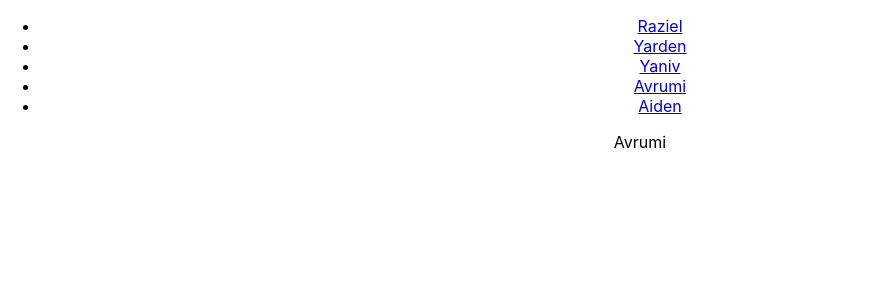
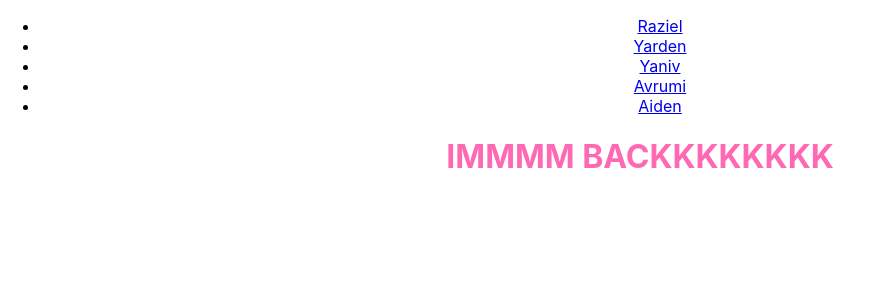
Before and after one commit to tomerp20/friday, a React (Create React App) app: page /avrumi in a window 1280 px wide. Shown: the top 300 px of the page, without its empty margins (0-873 px from the left). Built offline with nearby package versions, Linux system fonts and the light colour scheme.

Commit message:
Avromi;s First commit

```diff
--- a/src/App.js
+++ b/src/App.js
@@ -1,4 +1,5 @@
 import './App.css';
+import Avromi  from "./components/Avromi"
 
 import {
   Switch,
@@ -39,7 +40,7 @@ function App() {
            Yaniv
           </Route>
           <Route path="/avrumi">
-            Avrumi
+           <Avromi/>
           </Route>
           <Route path="/aiden">
             Aiden
--- /dev/null
+++ b/src/components/Avromi.js
@@ -0,0 +1,9 @@
+import './avromi.css'
+
+export default function Avromi() {
+    return (
+        <div>
+         <h1>   IMMMM BACKKKKKKKK</h1>
+        </div>
+    )
+}
--- /dev/null
+++ b/src/components/avromi.css
@@ -0,0 +1,3 @@
+h1{
+    color:hotpink
+}
```
